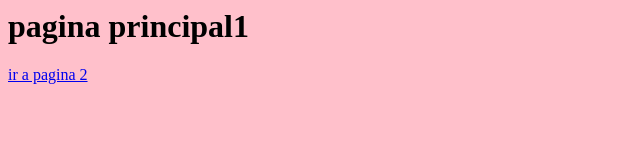
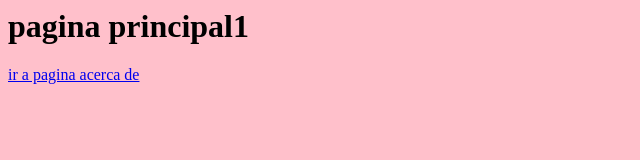
Before and after one commit to alyymn0012/github.io, a plain HTML site: page index.html in a window 1280 px wide. Shown: the full height of the page, 0-640 px from the left. Drawn offline with Linux system fonts and the light colour scheme.

Commit message:
Update index.html

```diff
--- a/index.html
+++ b/index.html
@@ -6,7 +6,7 @@
   </head>
   <body>
     <h1>pagina principal1</h1>
-    <a href="pagina2.html">ir a pagina 2</a>
+    <a href="pagina/acerca_de.html">ir a pagina acerca de</a>
 
   </body>
 </html>
```
